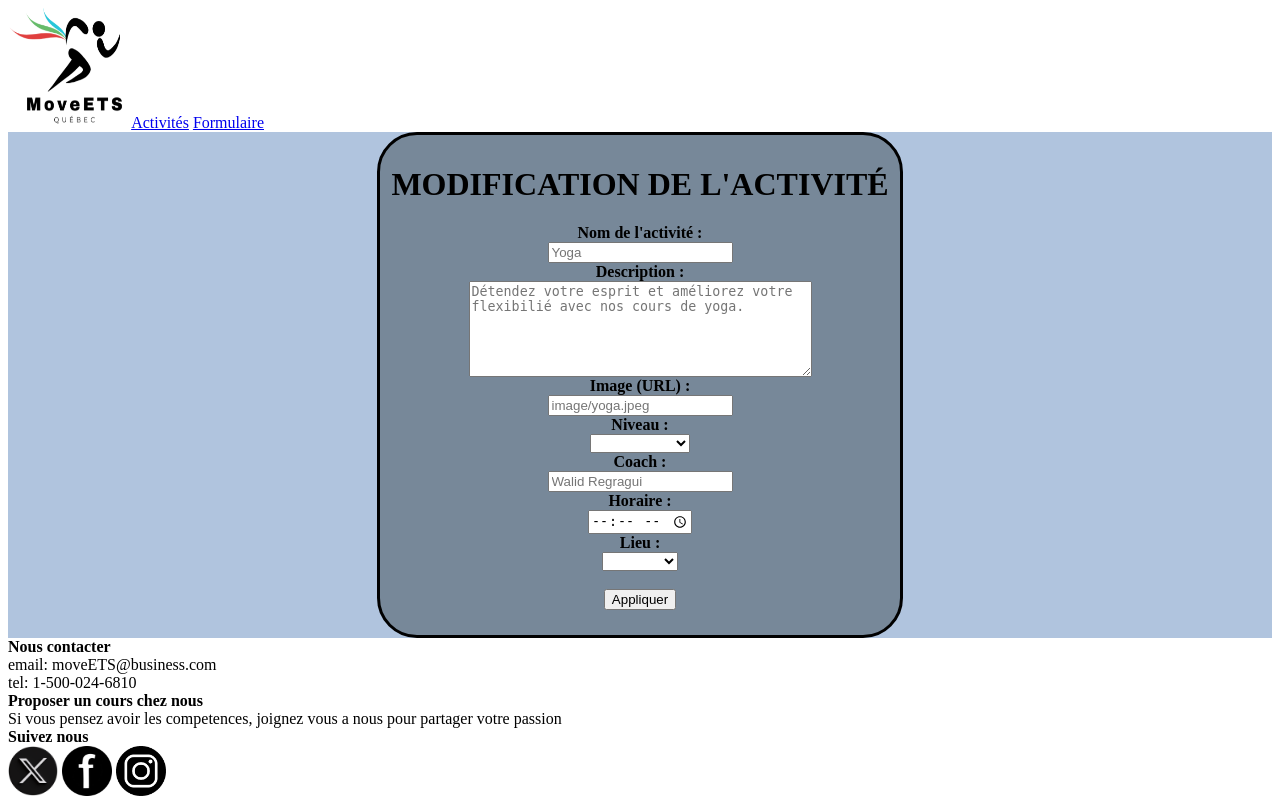
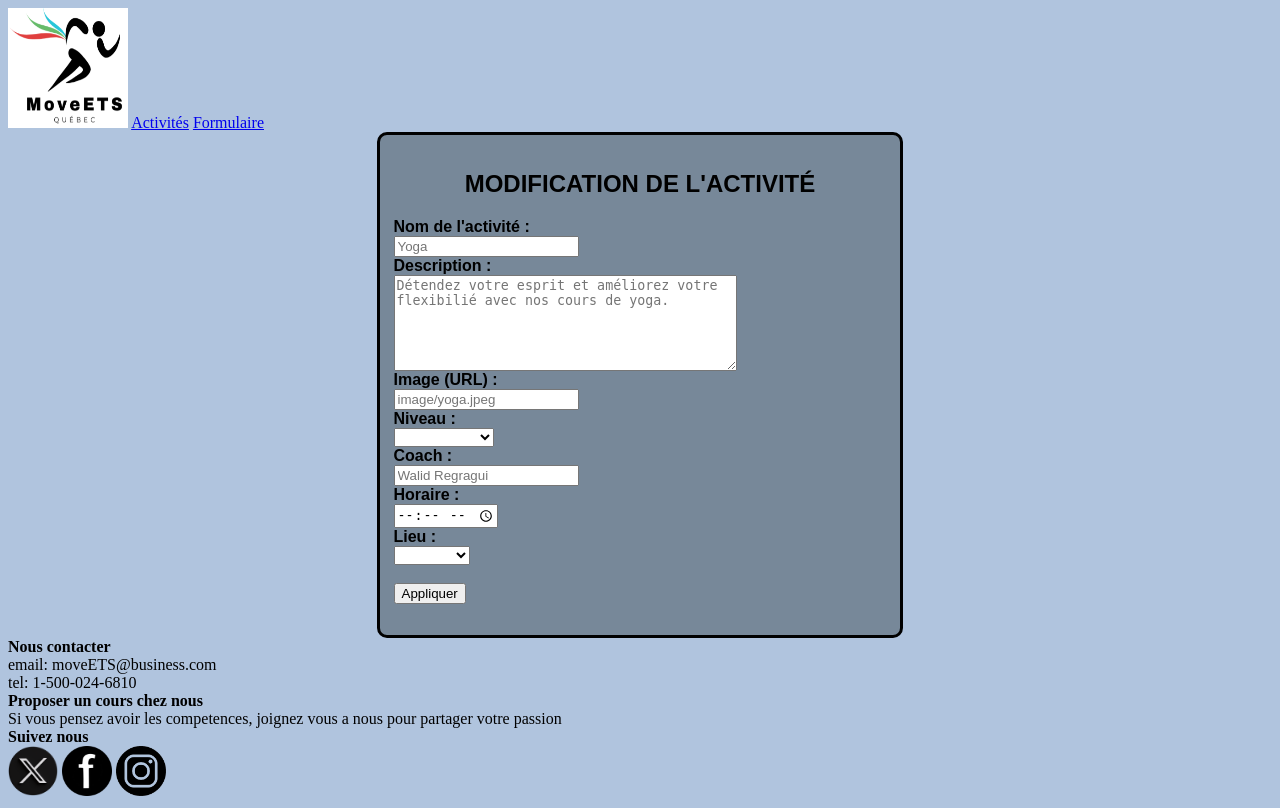
Before and after one commit to YassineKA52/GR03-YASSINE-KADIRI-YASSINE-ISTADAD, a PHP site: page /Html/PageFormulaire.html in a window 1280 px wide. Run offline with PHP 8.4, Linux system fonts and the light colour scheme.

Commit message:
corrections mineures

```diff
--- a/Html/PageFormulaire.html
+++ b/Html/PageFormulaire.html
@@ -18,7 +18,7 @@
 
     <main>
         <div class="form-Container">
-            <h1> MODIFICATION DE L'ACTIVITÉ </h1>
+            <h2> MODIFICATION DE L'ACTIVITÉ </h2>
             <form action="">
                 <label for="nom_activite">Nom de l'activité : </label> <br>
                 <input type="text" name="nom_activite" id="nom_activite" placeholder="Yoga"> <br>
--- a/styleFormulaire.css
+++ b/styleFormulaire.css
@@ -1,39 +1,34 @@
 body {
     display: grid;
     grid-template-rows: auto 1fr auto;
+    background-color: lightsteelblue;
 }
 
 main {
     display: flex;
     justify-content: center;
     align-items: center;
-    background-color: lightsteelblue;
-}
-
-
-header {
-    height: auto;
-    display: flex;
-    justify-content: space-between;
-    align-items: center;
 }
 
 .form-Container {
     display: flex;
+    flex-direction: column;
     justify-content: center;
     align-items: center;
-    flex-direction: column;
-    text-align: center;
     width: 520px;
     height: 500px;
     background-color: lightslategrey;
-    border-radius: 40px;
+    border-radius: 10px;
     border-style: solid;
     border-color: black;
 }
 
-.form-Container label {
-font-family: 'Times New Roman', Times, serif;
+form {
+    padding-right: 150px;
+}
+
+.form-Container h2, label {
+font-family:Arial, Helvetica, sans-serif;
 font-weight: bold;
 
 }
```
